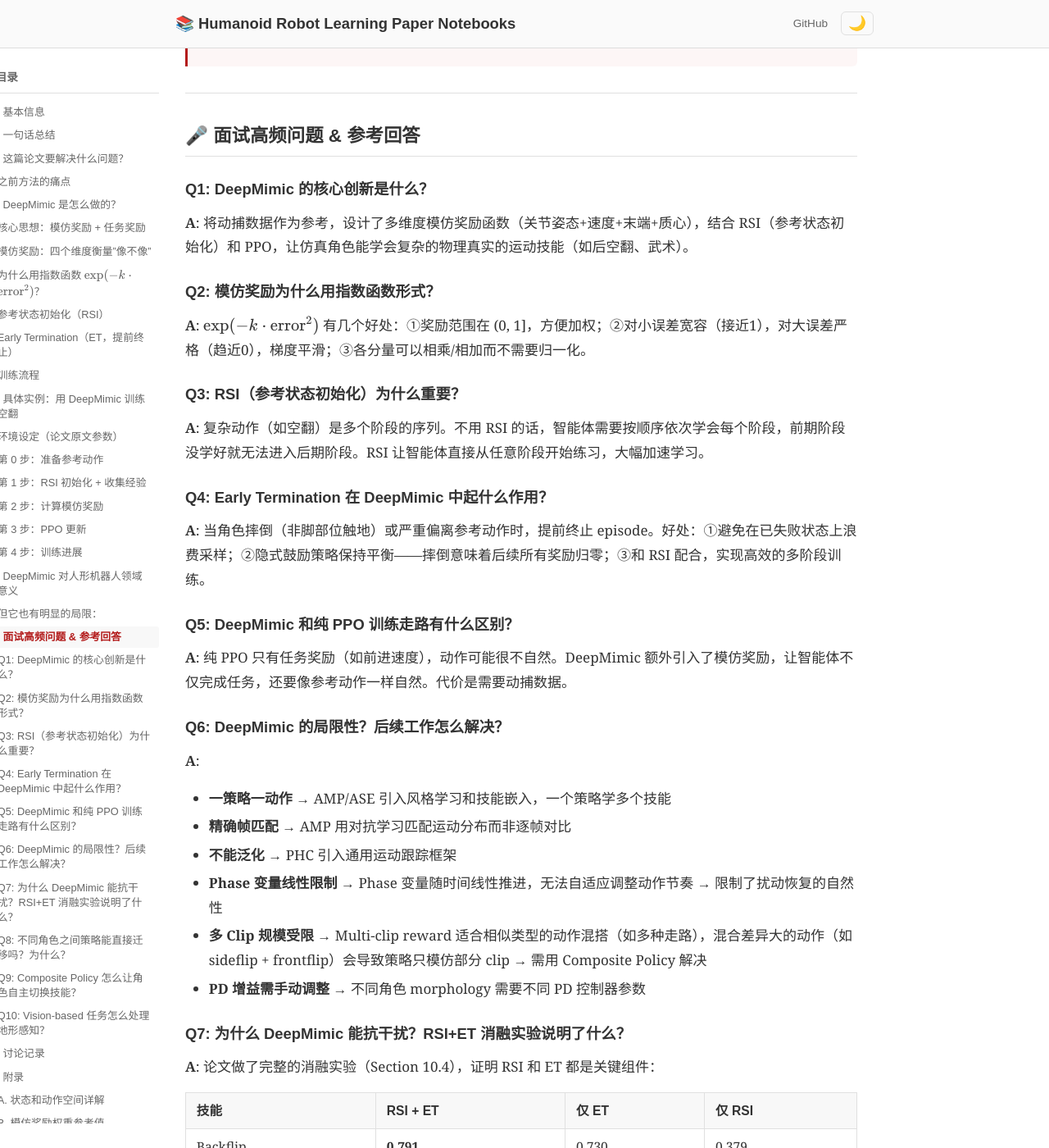
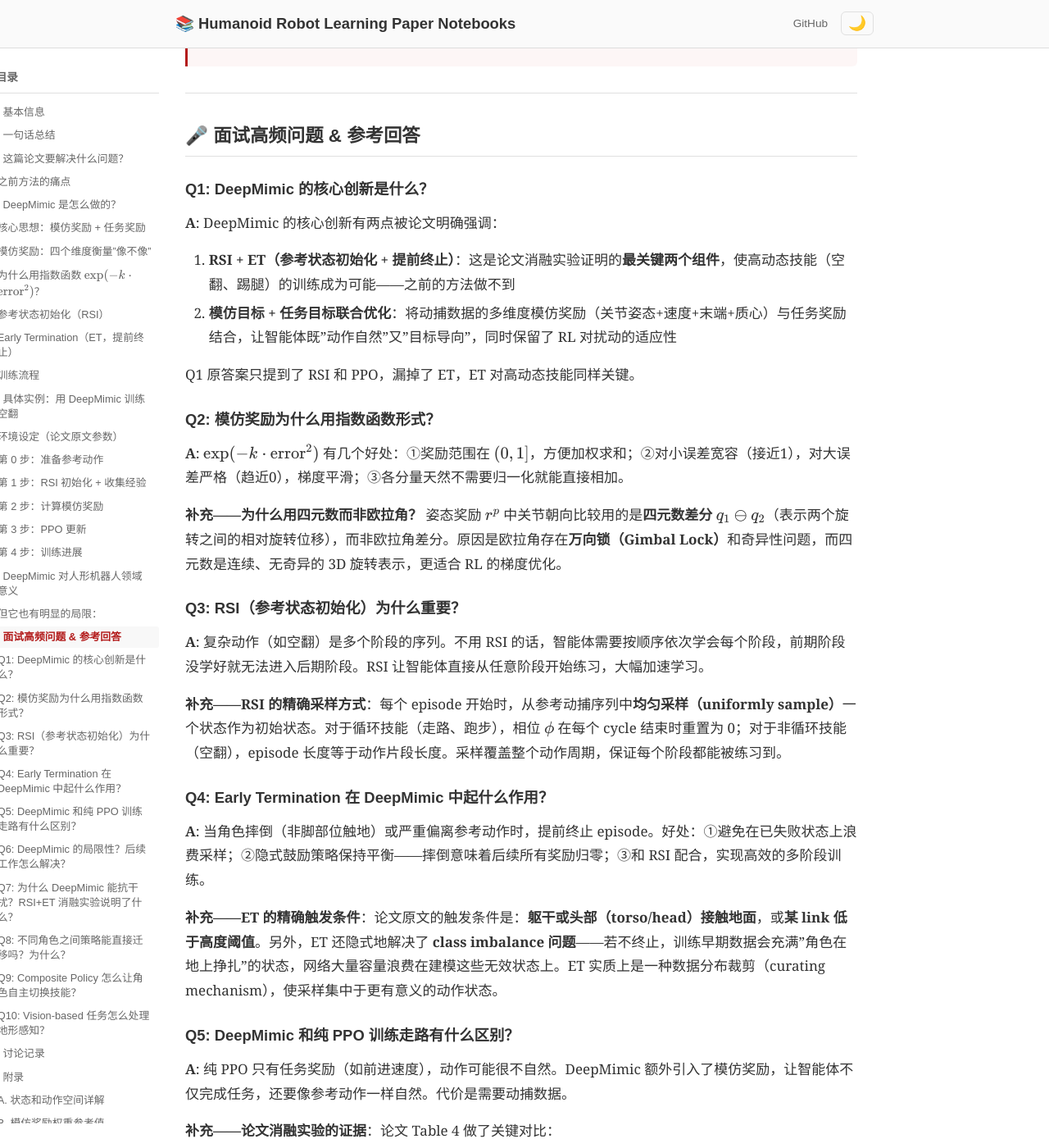
Before and after one commit to ImChong/Humanoid_Robot_Learning_Paper_Notebooks, a Jekyll site: the page built from papers/01_Foundational_RL/DeepMimic_Example-Guided_Deep_RL_of_Physics-Based_Character_Skills/DeepMimic_Example-Guided_Deep_RL_of_Physics-Based_Character_Skills.md, in a window 1280 px wide and 1400 px high, scrolled down 9927 px. Shown: the whole window at 82% size. Built offline with Jekyll 4.4.1, drawn with Linux system fonts in a browser that asks for light colours; some of the changed text lies outside the part shown.

Commit message:
docs: 深化 Q1-Q5 答案，补充论文原文关键细节（四元数差分/均匀采样/ET精确条件/消融实验数字）

```diff
--- a/papers/01_Foundational_RL/DeepMimic_Example-Guided_Deep_RL_of_Physics-Based_Character_Skills/DeepMimic_Example-Guided_Deep_RL_of_Physics-Based_Character_Skills.md
+++ b/papers/01_Foundational_RL/DeepMimic_Example-Guided_Deep_RL_of_Physics-Based_Character_Skills/DeepMimic_Example-Guided_Deep_RL_of_Physics-Based_Character_Skills.md
@@ -339,19 +339,36 @@ DeepMimic 是**运动模仿学习**的开山之作，几乎所有后续的机器
 ## 🎤 面试高频问题 & 参考回答
 
 ### Q1: DeepMimic 的核心创新是什么？
-**A**: 将动捕数据作为参考，设计了多维度模仿奖励函数（关节姿态+速度+末端+质心），结合 RSI（参考状态初始化）和 PPO，让仿真角色能学会复杂的物理真实的运动技能（如后空翻、武术）。
+**A**: DeepMimic 的核心创新有两点被论文明确强调：
+1. **RSI + ET（参考状态初始化 + 提前终止）**：这是论文消融实验证明的**最关键两个组件**，使高动态技能（空翻、踢腿）的训练成为可能——之前的方法做不到
+2. **模仿目标 + 任务目标联合优化**：将动捕数据的多维度模仿奖励（关节姿态+速度+末端+质心）与任务奖励结合，让智能体既"动作自然"又"目标导向"，同时保留了 RL 对扰动的适应性
+
+Q1 原答案只提到了 RSI 和 PPO，漏掉了 ET，ET 对高动态技能同样关键。
 
 ### Q2: 模仿奖励为什么用指数函数形式？
-**A**: $\exp(-k \cdot \text{error}^2)$ 有几个好处：①奖励范围在 (0, 1]，方便加权；②对小误差宽容（接近1），对大误差严格（趋近0），梯度平滑；③各分量可以相乘/相加而不需要归一化。
+**A**: $\exp(-k \cdot \text{error}^2)$ 有几个好处：①奖励范围在 $(0, 1]$，方便加权求和；②对小误差宽容（接近1），对大误差严格（趋近0），梯度平滑；③各分量天然不需要归一化就能直接相加。
+
+**补充——为什么用四元数而非欧拉角？**
+姿态奖励 $r^p$ 中关节朝向比较用的是**四元数差分** $q_1 \ominus q_2$（表示两个旋转之间的相对旋转位移），而非欧拉角差分。原因是欧拉角存在**万向锁（Gimbal Lock）**和奇异性问题，而四元数是连续、无奇异的 3D 旋转表示，更适合 RL 的梯度优化。
 
 ### Q3: RSI（参考状态初始化）为什么重要？
 **A**: 复杂动作（如空翻）是多个阶段的序列。不用 RSI 的话，智能体需要按顺序依次学会每个阶段，前期阶段没学好就无法进入后期阶段。RSI 让智能体直接从任意阶段开始练习，大幅加速学习。
 
+**补充——RSI 的精确采样方式**：每个 episode 开始时，从参考动捕序列中**均匀采样（uniformly sample）**一个状态作为初始状态。对于循环技能（走路、跑步），相位 $\phi$ 在每个 cycle 结束时重置为 0；对于非循环技能（空翻），episode 长度等于动作片段长度。采样覆盖整个动作周期，保证每个阶段都能被练习到。
+
 ### Q4: Early Termination 在 DeepMimic 中起什么作用？
 **A**: 当角色摔倒（非脚部位触地）或严重偏离参考动作时，提前终止 episode。好处：①避免在已失败状态上浪费采样；②隐式鼓励策略保持平衡——摔倒意味着后续所有奖励归零；③和 RSI 配合，实现高效的多阶段训练。
 
+**补充——ET 的精确触发条件**：论文原文的触发条件是：**躯干或头部（torso/head）接触地面**，或**某 link 低于高度阈值**。另外，ET 还隐式地解决了 **class imbalance 问题**——若不终止，训练早期数据会充满"角色在地上挣扎"的状态，网络大量容量浪费在建模这些无效状态上。ET 实质上是一种数据分布裁剪（curating mechanism），使采样集中于更有意义的动作状态。
+
 ### Q5: DeepMimic 和纯 PPO 训练走路有什么区别？
 **A**: 纯 PPO 只有任务奖励（如前进速度），动作可能很不自然。DeepMimic 额外引入了模仿奖励，让智能体不仅完成任务，还要像参考动作一样自然。代价是需要动捕数据。
+
+**补充——论文消融实验的证据**：论文 Table 4 做了关键对比：
+- Strike 任务（踢目标）：仅有模仿奖励时成功率 **19%**，两者都有时 **99%**
+- Throw 任务：仅有模仿奖励时 **5%**，两者都有时 **75%**
+
+这说明**单纯模仿不足以完成任务**，但**没有模仿则动作不自然**（论文图 8 展示了纯任务奖励下角色发展出的怪异但功能性动作——不是扔球而是抱着球跑向目标）。DeepMimic 的价值在于两者的平衡。
 
 ### Q6: DeepMimic 的局限性？后续工作怎么解决？
 **A**:
```
